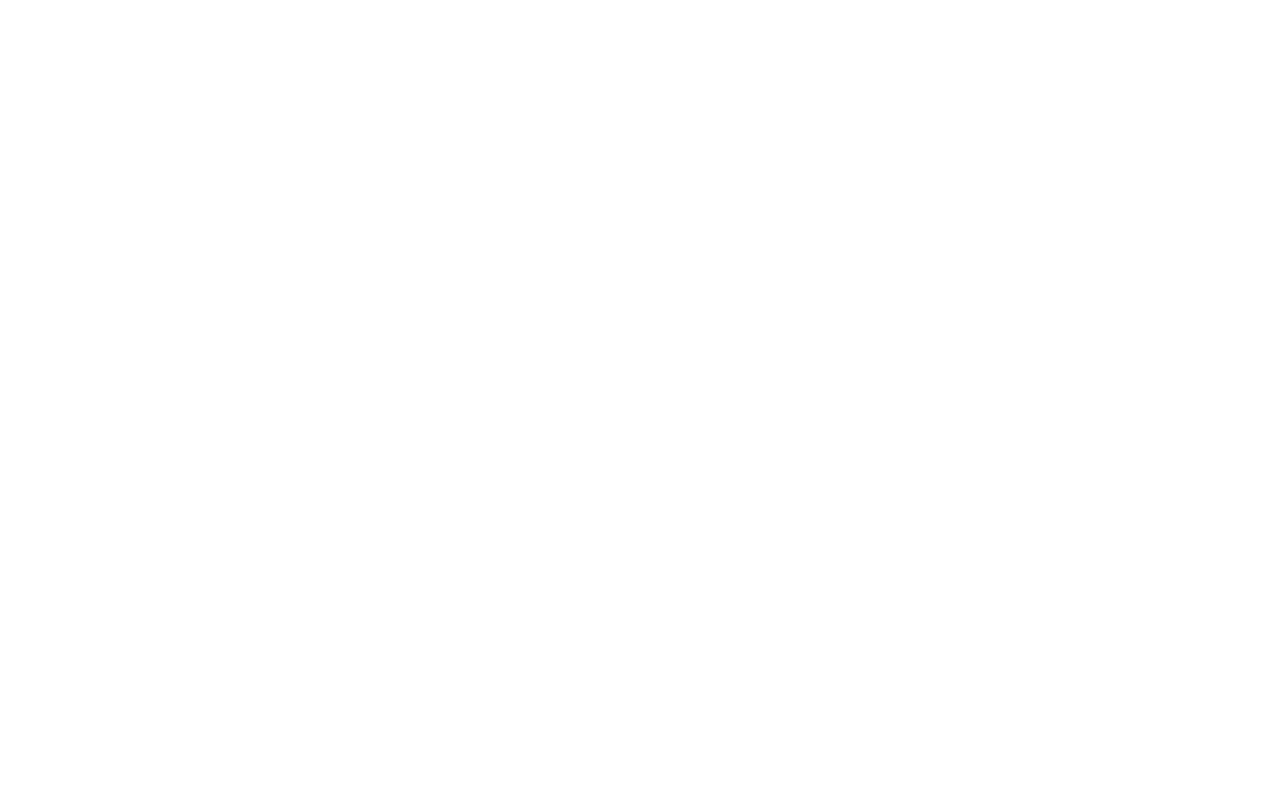
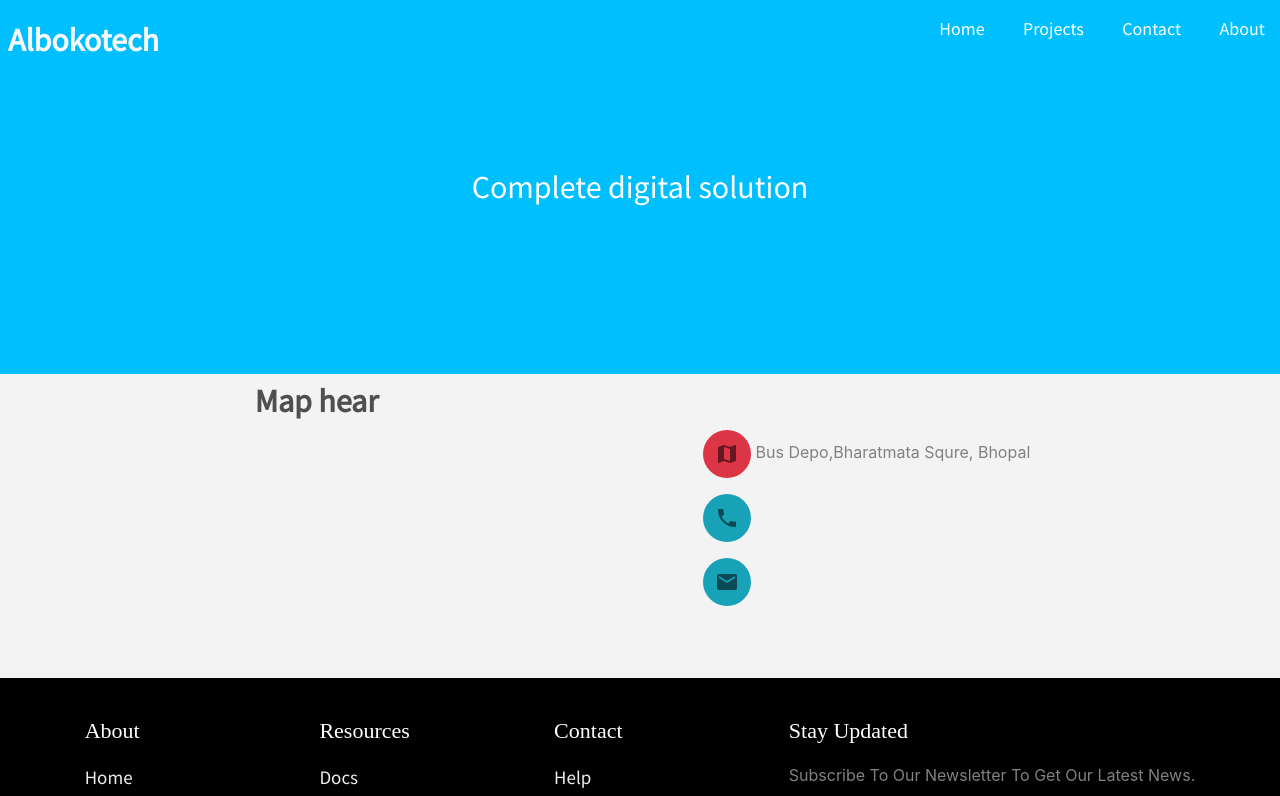
Before and after one commit to surajack12/albokotech.com, a React (Create React App) app: page /about in a window 1280 px wide. Shown: the top 796 px of the page. Built offline with nearby package versions, Linux system fonts and the light colour scheme; a web font is replaced by a local one.

Commit message:
5 files modified, 1 added

```diff
--- /dev/null
+++ b/src/components/about/about.js
@@ -0,0 +1,74 @@
+import React from "react";
+
+import { IconButton } from "@material-ui/core";
+import {
+  Telegram,
+  Instagram,
+  Facebook,
+  GitHub,
+  LinkedIn,
+  YouTube,
+  Location,
+  Map,
+  Phone,
+  Email
+} from "@material-ui/icons";
+
+import Navbar from "../navbar";
+import Card from "../cards";
+import ImgCard from "../imgcard/imgcard";
+import Footer from "../footer/footer";
+
+class About extends React.Component {
+  render() {
+    return (
+      <div>
+        <div
+          className="back-img-flat"
+          style={{ backgroundColor: "deepskyblue" }}
+        >
+          <Navbar />
+          <div className="p-2 text-light float-left heading">Albokotech</div>
+          <div className="">
+            <div
+              style={{ paddingTop: "10rem", paddingBottom: "10rem" }}
+              className="text-center"
+            >
+              <h2 className="text-white ">Complete digital solution</h2>
+            </div>
+          </div>
+        </div>
+        <div className="row p-2" style={{ backgroundColor: "#f3f3f3" }}>
+         <div className="col-lg-6 col-md-6 col-sm-12">
+            <div className="container text-center ">
+              <h2 className="heading"> Map hear</h2>
+            </div>
+          </div>
+          <div className="col-lg-6 col-md-6 col-sm-12">
+            <div className="container p-5 ">
+              <p>
+                <IconButton className="bg-danger text-black">
+                  <Map />
+                </IconButton>{" "}
+                Bus Depo,Bharatmata squre, Bhopal
+              </p>
+              <p>
+                <IconButton className="bg-info text-black">
+                  <Phone />
+                </IconButton>{" "}
+              </p>
+              <p>
+                <IconButton className="bg-info text-black">
+                  <Email />
+                </IconButton>{" "}
+              </p>
+            </div>
+          </div>
+
+        </div>
+        <Footer />
+      </div>
+    );
+  }
+}
+export default About;
--- a/src/components/navbar/index.js
+++ b/src/components/navbar/index.js
@@ -11,7 +11,7 @@
     <div className="float-right" >
     <ul id="nav" className="navbaar ">
         <a href="/"><li> Home</li></a>
-         <a href="/services"><li> Services</li></a>
+
         <a href="/projects"><li> Projects</li></a>
         <a href="/contact"><li> Contact</li></a>
         <a href="/about"><li> About</li></a>
@@ -28,7 +28,7 @@
         <div id="sidebarMenu">
           <ul className="sidebarMenuInner">
         <a href="/"><li> Home</li></a>
-        <a href="/services"><li> Services</li></a>
+
         <a href="/projects"><li> Projects</li></a>
         <a href="/contact"><li> Contact</li></a>
         <a href="/about"><li> About</li></a>
--- a/src/components/project/index.js
+++ b/src/components/project/index.js
@@ -10,14 +10,16 @@
     super(props)
     this.state={
       data:[
-        {link:"http://cloud.sistec.ac.in/suraj/mangolib",title:"Mangolib ",about:"Completely free pdf online library",imglink:""},
-        {link:"http://cloud.sistec.ac.in/suraj/mangolib",title:"Mangolib ",about:"Completely free pdf online library",imglink:""},
-        {link:"http://cloud.sistec.ac.in/suraj/mangolib",title:"Mangolib ",about:"Completely free pdf online library",imglink:""},
+        {link:"http://cloud.sistec.ac.in/suraj/mangolib",title:"Mangolib ",about:"Completely free pdf online library",imglink:"https://assets.justinmind.com/wp-content/uploads/2020/02/website-background-design-guide.png"},
+        {link:"http://cloud.sistec.ac.in/suraj/mangolib",title:"Mangolib ",about:"Completely free pdf online library",imglink:"https://assets.justinmind.com/wp-content/uploads/2020/02/website-background-design-guide.png"},
+        {link:"http://cloud.sistec.ac.in/suraj/mangolib",title:"Mangolib ",about:"Completely free pdf online library",imglink:"https://assets.justinmind.com/wp-content/uploads/2020/02/website-background-design-guide.png"},
 
       ]
     }
   }
   render() {
+
+  document.title='Projects|| Albokotech';
     return (
 
       <div >
@@ -26,7 +28,8 @@
           <div className="p-2 text-light float-left heading">Albokotech</div>
           <div className="">
           <div
-            style={{ "padding-top": "10rem" }}
+            style={{ paddingTop: "10rem",
+            paddingBottom: "10rem"  }}
             className="text-center"
           >
 
@@ -38,19 +41,19 @@
           </div>
         </div>
 
-        <div className="p-3" style={{backgroundColor:"#f3f3f3"}}>
+        <div className="p-3 mt-5" style={{backgroundColor:"#f3f3f3"}}>
 
         <h1
         className="heading-lg text-center pt-3">Our Projects</h1>
         <div className="row">
-        <div className="col-lg-6 col-md-6 col-sm-12 p-2 text-center">
+
           {
           this.state.data.map((pro,i)=>
               <Projectcard key={i}link={pro.link} title={pro.title} about={pro.about} imglink={pro.imglink}/>
           )}
         </div>
 
-        </div>
+
 
 
 
--- a/src/components/projectcard/projectcard.css
+++ b/src/components/projectcard/projectcard.css
@@ -47,6 +47,8 @@
   text-align: center;
   color: whitesmoke;
   background-color: whitesmoke;
+  background-position: center;
+  background-size: cover;
   box-shadow: 0 1px 1px rgba(0, 0, 0, 0.1), 0 2px 2px rgba(0, 0, 0, 0.1), 0 4px 4px rgba(0, 0, 0, 0.1), 0 8px 8px rgba(0, 0, 0, 0.1), 0 16px 16px rgba(0, 0, 0, 0.1);
 }
 @media (min-width: 600px) {
--- a/src/components/projectcard/projectcard.js
+++ b/src/components/projectcard/projectcard.js
@@ -2,7 +2,9 @@
 import './projectcard.css'
 export default function projectcard(props)
 {
+
     return(
+      <div className="col-lg-4 col-md-6 col-sm-12  text-center">
     <div className=" p-2 ">
 
         <div className="procard" style={{backgroundImage:`url(${props.imglink})`}}>
@@ -12,6 +14,7 @@
            <a href={props.link}><button className="btn">View Project</button></a>
             </div>
         </div>
+        </div>
 
 
 
--- a/src/index.js
+++ b/src/index.js
@@ -3,6 +3,7 @@
 import {BrowserRouter as Router, Route , Switch} from 'react-router-dom';
 import Contact from './components/contact'
 import Users from './components/users'
+import About from './components/about/about'
 import Projects from './components/project'
 import Comingsoon from './components/comingsoon'
 import App from "./App";
@@ -14,8 +15,8 @@
 <Router>
       <div className="body">
       <Route exact path="/" component={App} />
-      <Route path="/users" component={Users} />
-      <Route path="/contact" component={Contact} />
+
+      <Route path="/contact" component={Contact} /><Route path="/about" component={About} />
       <Route path="/projects" component={Projects} />
 
       </div>
```
